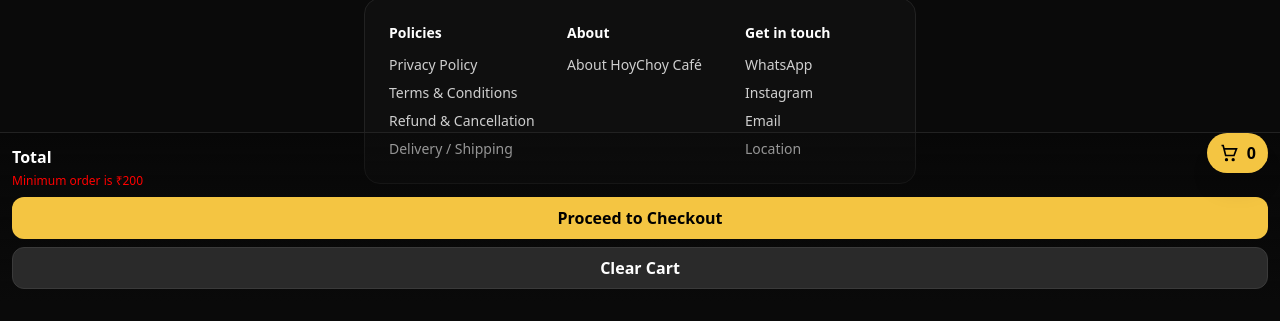
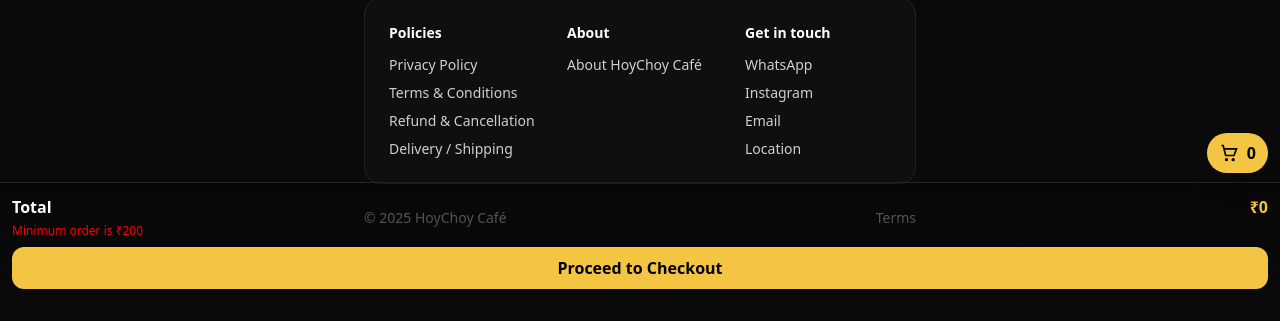
Before and after one commit to Ayushman158/hoychoy-cafe-new, a React (Vite) app: page / in a window 1280 px wide. Shown: the part 499-820 px from the top of the page. Built offline with nearby package versions, Linux system fonts and the light colour scheme; no server answers; the database is empty.

Commit message:
Show Clear Cart only when cart has items (Checkout and Menu)

```diff
--- a/src/components/Checkout.jsx
+++ b/src/components/Checkout.jsx
@@ -184,7 +184,9 @@ export default function Checkout({cart, setCart, onBack, onSubmit}){
       <div className="card mt-3">
         <div className="section-title flex items-center justify-between">
           <span>Your Order</span>
-          <button className="px-2 py-1 text-sm text-white/80 hover:text-white underline underline-offset-2" type="button" onClick={clearCart} aria-label="Clear Cart">Clear Cart</button>
+          {items.length>0 && (
+            <button className="px-2 py-1 text-sm text-white/80 hover:text-white underline underline-offset-2" type="button" onClick={clearCart} aria-label="Clear Cart">Clear Cart</button>
+          )}
         </div>
         <ul className="flex flex-col gap-2">
           {items.map(({item,qty})=> (
--- a/src/components/Menu.jsx
+++ b/src/components/Menu.jsx
@@ -273,7 +273,9 @@ const NonVegIcon = () => (
         </div>
         {cartTotal<200 && <div className="text-error text-xs mt-1">Minimum order is ₹200</div>}
         <button className={`btn w-full mt-2 ${appReason==='CLOSED_BY_OWNER' ? 'btn-disabled' : 'btn-primary'}`} disabled={appReason==='CLOSED_BY_OWNER'} onClick={handleProceed}>Proceed to Checkout</button>
-        <button className="btn w-full mt-2" type="button" onClick={()=>{ setCart({}); try{ localStorage.removeItem('hc_cart'); }catch{} }}>Clear Cart</button>
+        {cartTotal>0 && (
+          <button className="btn w-full mt-2" type="button" onClick={()=>{ setCart({}); try{ localStorage.removeItem('hc_cart'); }catch{} }}>Clear Cart</button>
+        )}
       </div>
     </main>
   );
```
